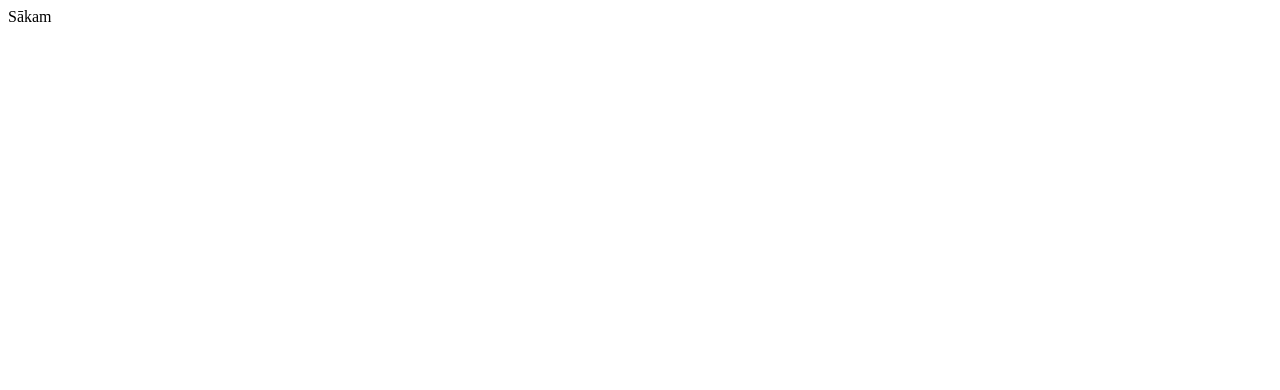
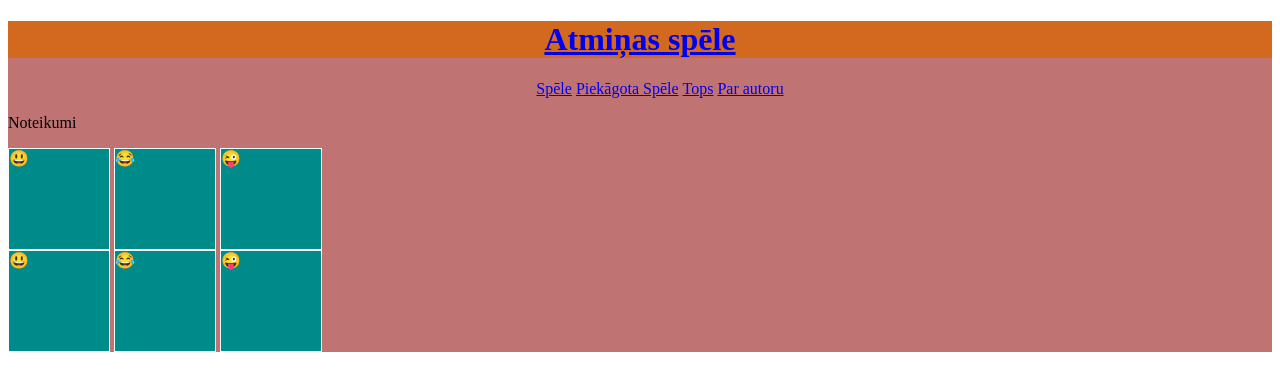
Before and after one commit to ivetagoldmane/atminas_spele, a plain HTML site: page index.html in a window 1280 px wide. Drawn offline with Linux system fonts and the light colour scheme.

Commit message:
pievienota lapa

```diff
--- a/index.html
+++ b/index.html
@@ -1 +1,37 @@
-Sākam
+<!DOCTYPE html>
+<html lang="en">
+<head>
+    <link href="style.css" rel="stylesheet" />
+    <meta charset="UTF-8">
+    <meta http-equiv="X-UA-Compatible" content="IE=edge">
+    <meta name="viewport" content="width=device-width, initial-scale=1.0">
+    <title>Atmiņas spēle</title>
+</head>
+<body>
+    <div class="wrapper">
+        <div class="header">
+            <h1> <a href="index.html">Atmiņas spēle</a></h1>
+            <ul>
+                <li> <a href="spele.html">Spēle</a> </li>
+                <li> <a href="pspele.html"> Piekāgota Spēle </a></li>
+                <li> <a href="top.html">Tops </a></li>
+                <li> <a href="par.html">Par autoru </a></li>
+            </ul>
+        </div>
+        <div class="content">
+            <p>Noteikumi</p>
+
+            <div class="game">
+                <div class="block"> 😃</div>
+                <div class="block"> 😂 </div>
+                <div class="block"> 😜 </div>
+                <div class="block">😃 </div>
+                <div class="block"> 😂</div>
+                <div class="block"> 😜</div>
+            </div>
+        </div>
+
+
+    </div>
+</body>
+</html>
--- /dev/null
+++ b/style.css
@@ -0,0 +1,17 @@
+.wrapper
+{ background: rgb(192, 115, 115);}
+h1
+{ text-align: center;background: chocolate;}
+ul
+{text-align: center;}
+li
+{ display: inline-block;}
+
+.game
+{width: 350px; }
+.block
+{ display: inline-block;
+background: darkcyan;
+width: 100px;
+height: 100px;
+border:1px solid white;}
```
